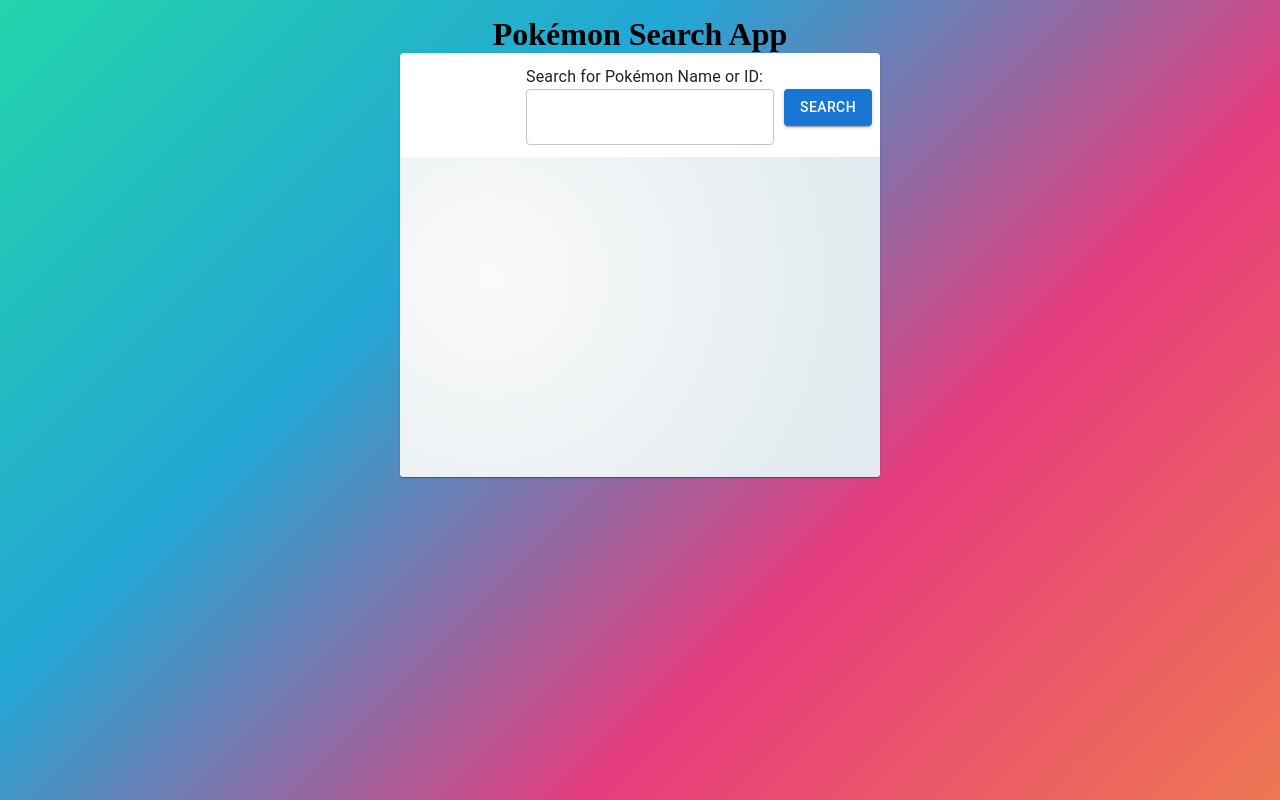
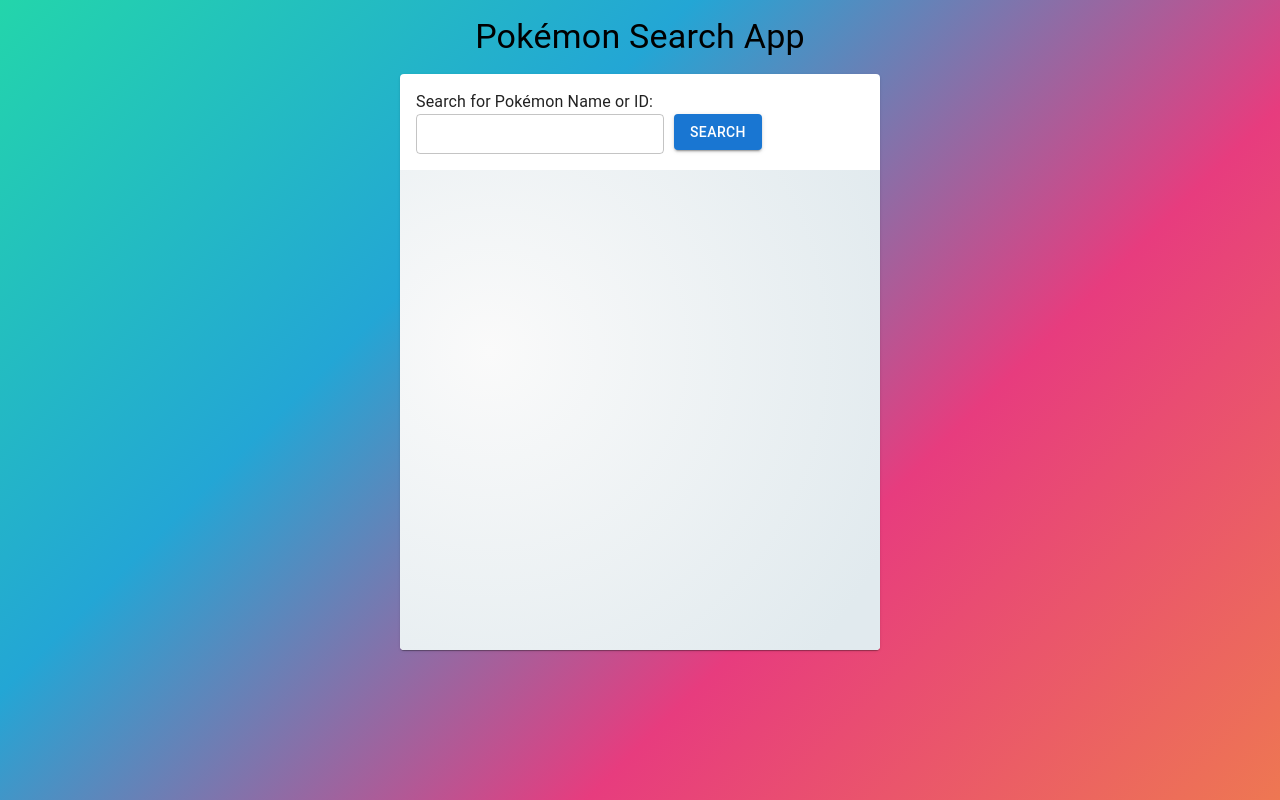
Before and after one commit to mzahmd/poke-search-app, a React (Vite) app: page / in a window 1280 px wide. Built offline with nearby package versions, Linux system fonts and the light colour scheme.

Commit message:
CardHeader is on the left side

```diff
--- a/src/App.tsx
+++ b/src/App.tsx
@@ -16,24 +16,23 @@ function App() {
       .then((data) => data.json())
       .then((pokemon) => {
         setIsPokemon(pokemon)
-        console.log(isPokemon);
       })
   }
 
   return (
     <>
       <Box display={"flex"} alignItems={"center"} justifyContent={"center"} flexDirection={"column"} sx={{ paddingTop: "1rem" }}>
-        <h1>Pokémon Search App</h1>
+        <Typography variant="h4" sx={{ marginBottom: "1rem" }}>Pokémon Search App</Typography>
         <Card>
-          <CardHeader action={
+          <CardHeader sx={{ display: "flex", justifyContent: "start" }} title={
             <>
               <Typography>Search for Pokémon Name or ID:</Typography>
-              <TextField id="outlined-search" type="search" inputRef={searchValue} />
+              <TextField id="outlined-search" type="search" inputRef={searchValue} size='small' sx={{ padding: "none", margin: "none" }} />
               <Button variant="contained" sx={{ marginLeft: "10px" }} onClick={handleClick}>search</Button>
             </>
           }>
           </CardHeader>
-          <CardContent sx={{ minHeight: "20rem",width:"30rem" , backgroundImage: "radial-gradient(circle at 18.7% 37.8%, rgb(250, 250, 250) 0%, rgb(225, 234, 238) 90%)" }}>
+          <CardContent sx={{ minHeight: "30rem", width: "30rem", backgroundImage: "radial-gradient(circle at 18.7% 37.8%, rgb(250, 250, 250) 0%, rgb(225, 234, 238) 90%)" }}>
             {isPokemon &&
               <>
                 <Typography>{isPokemon.name.toUpperCase()} #{isPokemon.id}</Typography>
```
